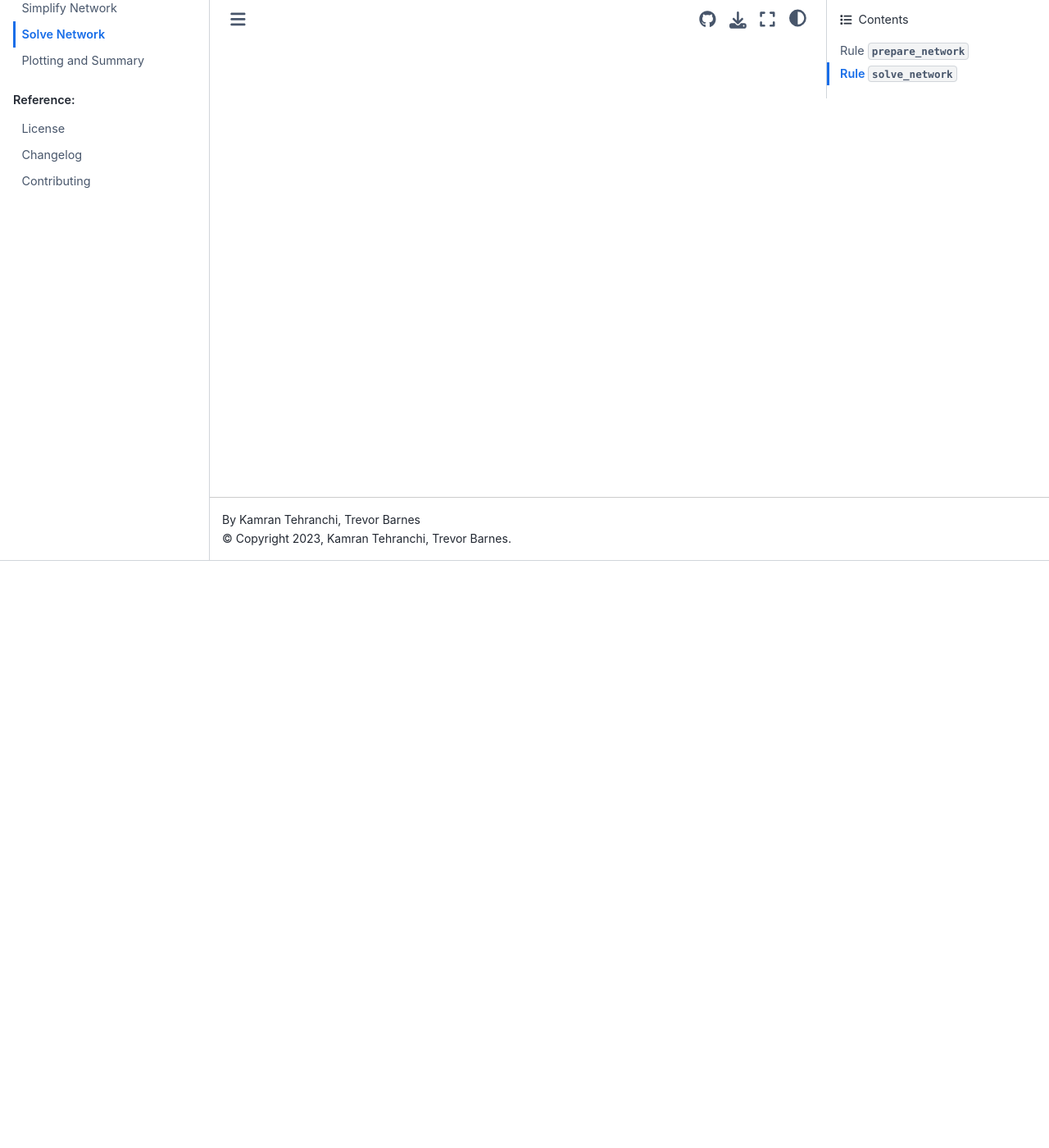
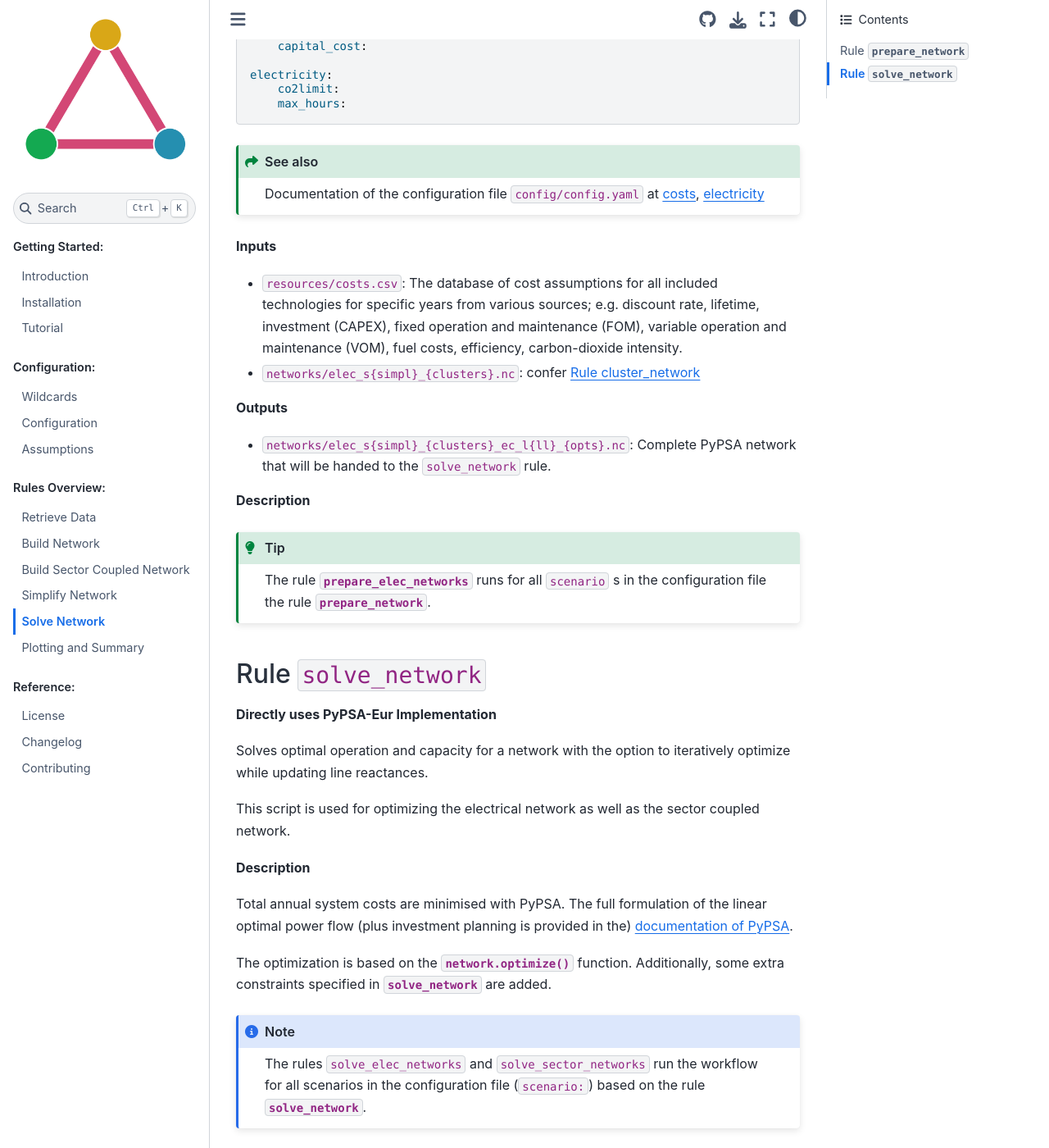
Before and after one commit to PyPSA/pypsa-usa, a Sphinx documentation site: the page built from docs/source/rules-solve.md, in a window 1280 px wide and 1400 px high, scrolled down 716 px. Shown: the whole window at 82% size. Built offline with Sphinx 7.4.7 and the Sphinx Book theme 1.1.4, drawn with Linux system fonts in a browser that asks for light colours; some of the changed text lies outside the part shown.

Commit message:
fix issues

````diff
--- a/docs/source/configtables/sector.csv
+++ b/docs/source/configtables/sector.csv
@@ -1,7 +1,7 @@
 ,Unit,Values,Description
 co2_sequestration_potential,MtCO2/a,"float","The potential of sequestering CO2 in the spatial scope per year"
-natural_gas,-,-,"Options when implementing natural gas network with sector wildcard 'G'"
+natural_gas,,,"Options when implementing natural gas network with sector wildcard 'G'"
 -- allow_imports_exports,bool,"{true, false}","Allow international imports/exports"
 -- cyclic_storage,bool,"{true, false}","Apply cyclic storage constraints on linepack and underground storage"
-heating,-,-,"Options when implementing heating network with sector wildcard 'H'"
+heating,,,"Options when implementing heating network with sector wildcard 'H'"
 -- heat_pump_sink_T,C,"float","The temperature heat sink used in heat pumps based on DTU / large area radiators. The value is conservatively high to cover hot water and space heating in poorly-insulated buildings"
--- a/docs/source/rules-solve.md
+++ b/docs/source/rules-solve.md
@@ -3,12 +3,79 @@
 
 (prepare)=
 ## Rule `prepare_network`
-% ```{eval-rst}
-% .. automodule:: prepare_network
-% ```
+**Directly uses PyPSA-Eur Implementation**
+
+```{eval-rst}
+Prepare PyPSA network for solving according to :ref:`opts` and :ref:`ll`, such
+as.
+
+- adding an annual **limit** of carbon-dioxide emissions,
+- adding an exogenous **price** per tonne emissions of carbon-dioxide (or other kinds),
+- setting an **N-1 security margin** factor for transmission line capacities,
+- specifying an expansion limit on the **cost** of transmission expansion,
+- specifying an expansion limit on the **volume** of transmission expansion, and
+- reducing the **temporal** resolution by averaging over multiple hours or segmenting time series into chunks of varying lengths using ``tsam``.
+
+**Relevant Settings**
+
+.. code:: yaml
+
+    costs:
+        year:
+        version:
+        fill_values:
+        emission_prices:
+        marginal_cost:
+        capital_cost:
+
+    electricity:
+        co2limit:
+        max_hours:
+
+.. seealso::
+    Documentation of the configuration file ``config/config.yaml`` at
+    :ref:`costs_cf`, :ref:`electricity_cf`
+
+**Inputs**
+
+- ``resources/costs.csv``: The database of cost assumptions for all included technologies for specific years from various sources; e.g. discount rate, lifetime, investment (CAPEX), fixed operation and maintenance (FOM), variable operation and maintenance (VOM), fuel costs, efficiency, carbon-dioxide intensity.
+- ``networks/elec_s{simpl}_{clusters}.nc``: confer :ref:`cluster`
+
+**Outputs**
+
+- ``networks/elec_s{simpl}_{clusters}_ec_l{ll}_{opts}.nc``: Complete PyPSA network that will be handed to the ``solve_network`` rule.
+
+**Description**
+
+.. tip::
+    The rule :mod:`prepare_elec_networks` runs
+    for all ``scenario`` s in the configuration file
+    the rule :mod:`prepare_network`.
+```
 
 (solve)=
 ## Rule `solve_network`
+**Directly uses PyPSA-Eur Implementation**
+
 ```{eval-rst}
-.. automodule:: solve_network
+Solves optimal operation and capacity for a network with the option to
+iteratively optimize while updating line reactances.
+
+This script is used for optimizing the electrical network as well as the
+sector coupled network.
+
+**Description**
+
+Total annual system costs are minimised with PyPSA. The full formulation of the
+linear optimal power flow (plus investment planning is provided in the)
+`documentation of PyPSA <https://pypsa.readthedocs.io/en/latest/optimal_power_flow.html#linear-optimal-power-flow>`_.
+
+The optimization is based on the :func:`network.optimize` function.
+Additionally, some extra constraints specified in :mod:`solve_network` are added.
+
+.. note::
+
+    The rules ``solve_elec_networks`` and ``solve_sector_networks`` run
+    the workflow for all scenarios in the configuration file (``scenario:``)
+    based on the rule :mod:`solve_network`.
 ```
````
